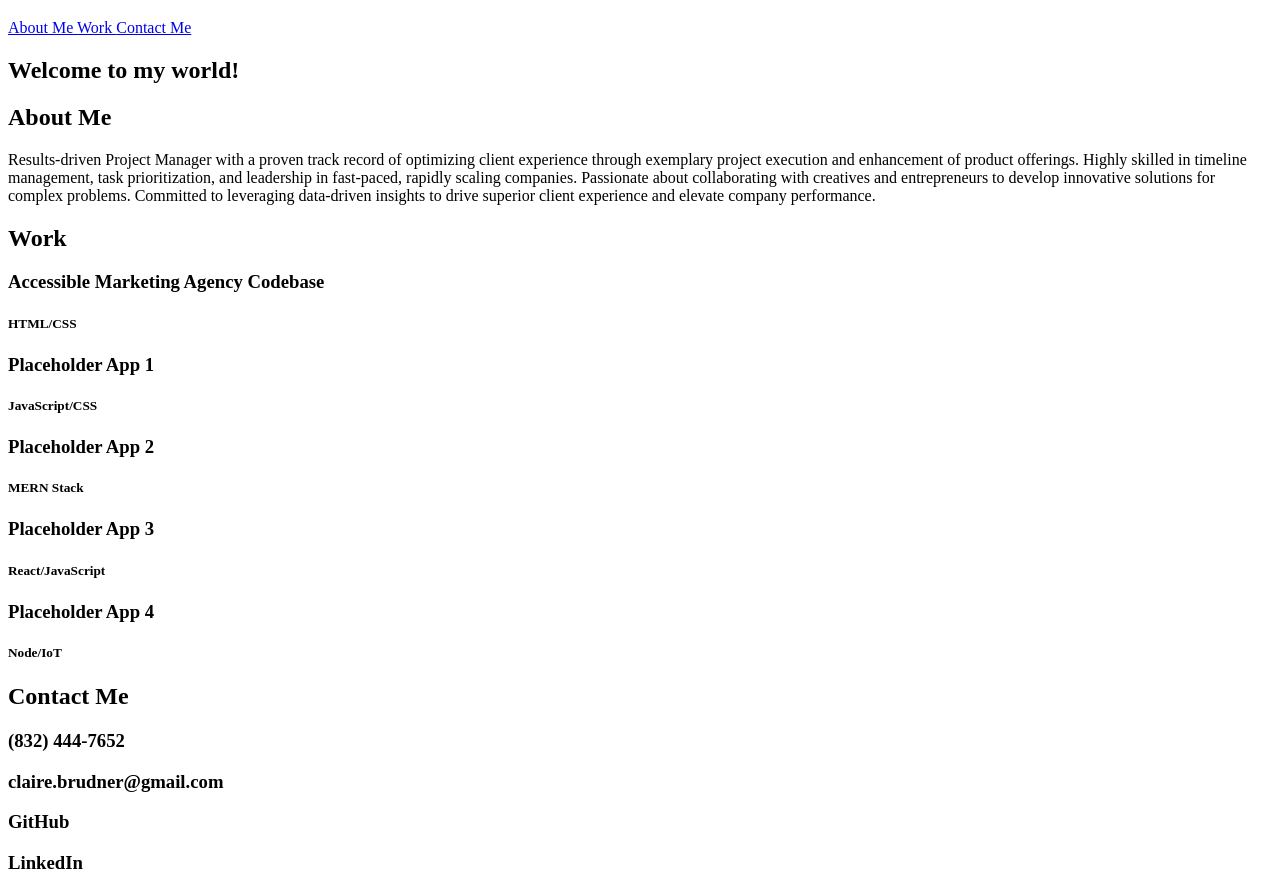
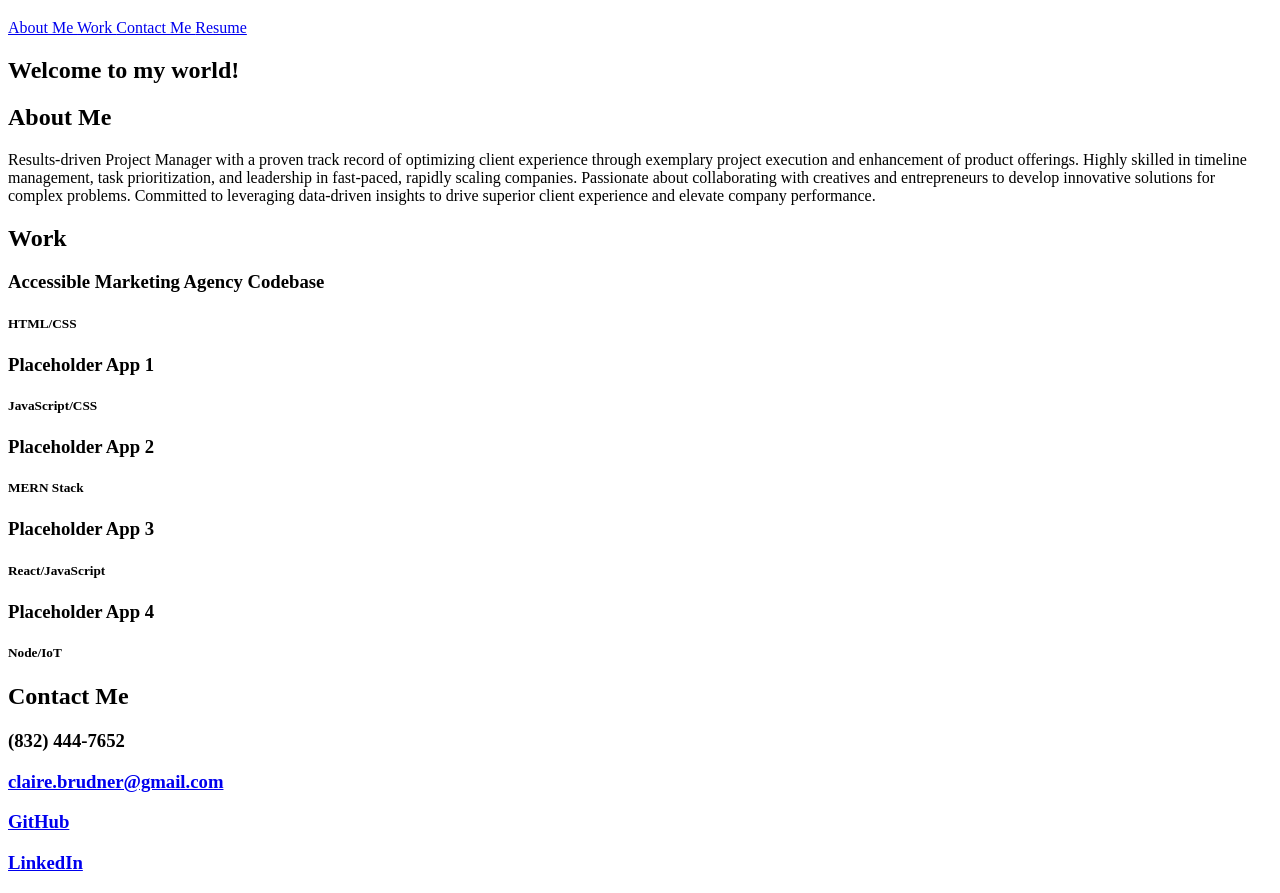
Before and after one commit to ecbrudner/claire-brudner-portfolio, a plain HTML site: page index.html in a window 1280 px wide. Shown: the part 61-954 px from the top of the page. Drawn offline with Linux system fonts and the light colour scheme.

Commit message:
Added internal and external links to nav bar and contact info

```diff
--- a/index.html
+++ b/index.html
@@ -12,7 +12,7 @@
             <a href="#about-me"> About Me </a>
             <a href="#work"> Work </a>
             <a href="#contact"> Contact Me </a>
-
+            <a href="./Claire Brudner_Resume2023.pdf"> Resume </a>
         </nav>
     </header>
 
@@ -42,9 +42,9 @@
     <section>
         <h2 id="contact"> Contact Me </h2>
             <h3> (832) 444-7652 </h3>
-            <h3> claire.brudner@gmail.com </h3>
-            <h3> GitHub </h3>
-            <h3> LinkedIn </h3>
+            <h3><a href="mailto:claire.brudner@gmail.com"> claire.brudner@gmail.com </a></h3>
+            <h3><a href="https://github.com/ecbrudner"> GitHub </a></h3>
+            <h3><a href="https://www.linkedin.com/in/clairebrudner/"> LinkedIn </a></h3>
     </section>
 
 </body>
```
